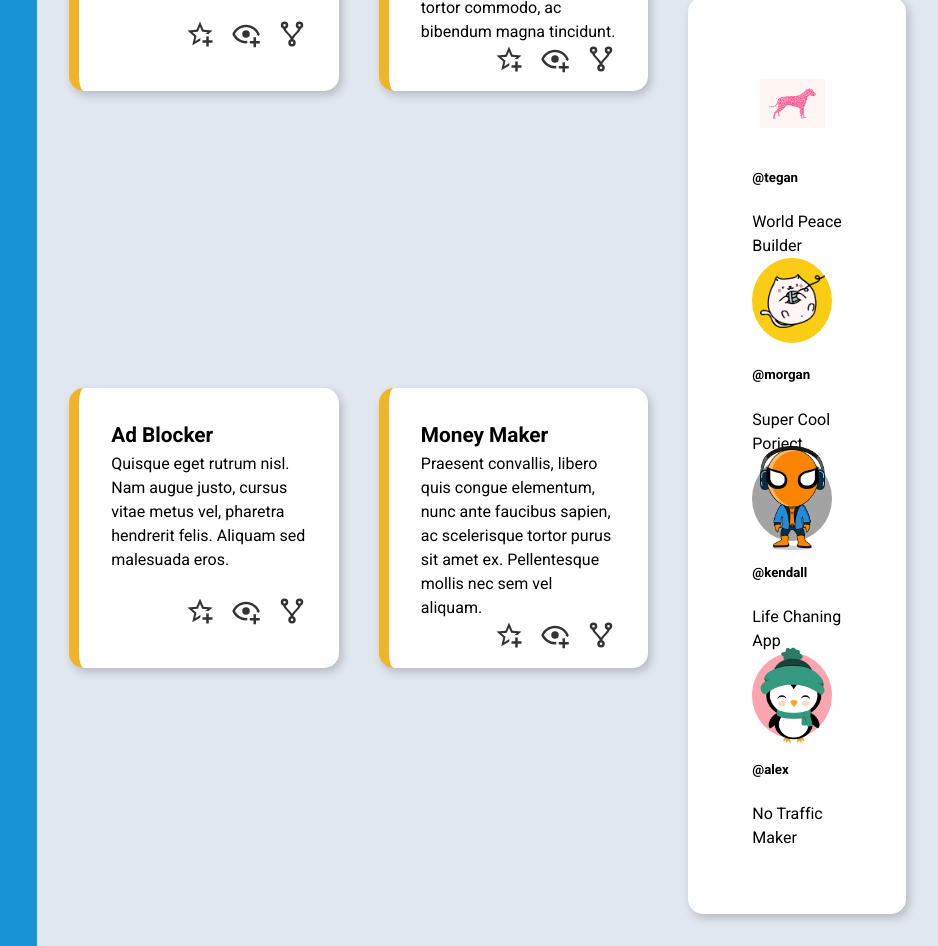
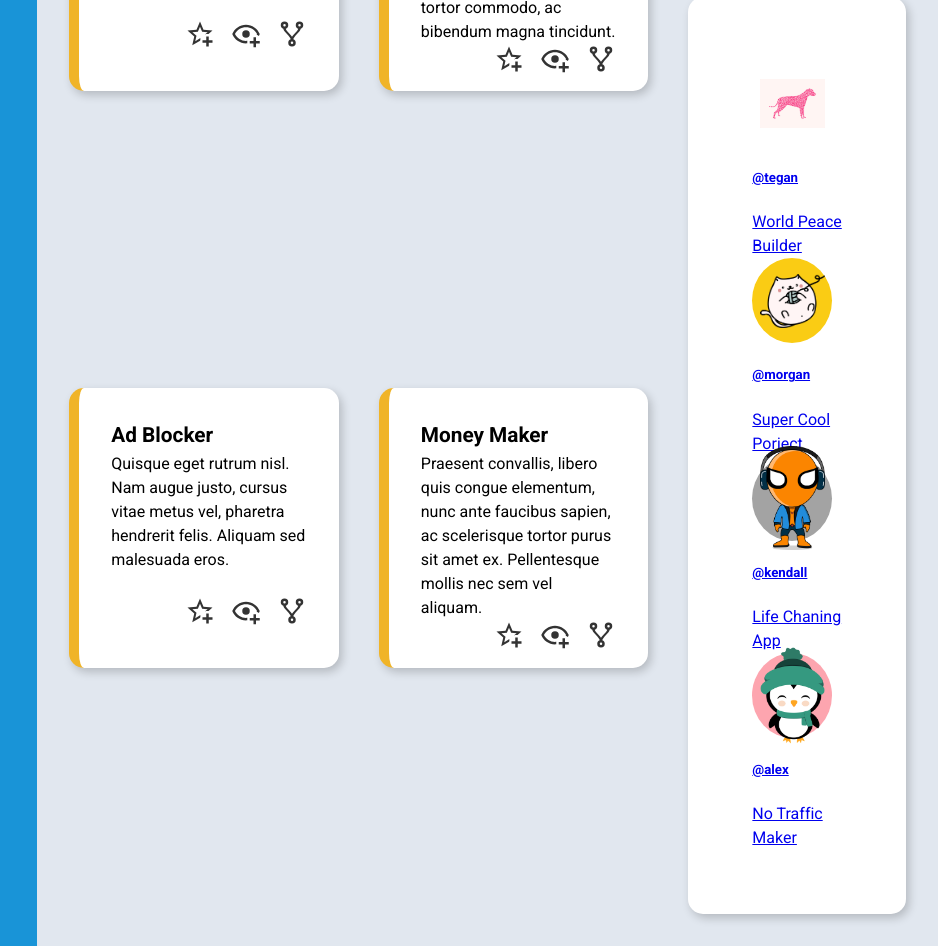
Before and after one commit to its-saad-rahman/admin-dashboard-odin-project, a plain HTML site: page index.html in a window 1280 px wide. Shown: the part 1090-2036 px from the top of the page, without its empty margins (342-1280 px from the left). Drawn offline with Linux system fonts and the light colour scheme.

Commit message:
Changed tranding section div to anchor tag

```diff
--- a/index.html
+++ b/index.html
@@ -430,25 +430,30 @@
           <h1>Announcments</h1>
           <div class="content">
             <div>
+              <a href="#">
                 <h5>Site Maintenance</h5>
                 <p class="announcments__content--desc">
-                Vestibulum maximus placerat felis, vitae iaculis purus eleifend
-                id. Nam nisl magna, lobortis condimentum commodo sed, aliquet
-                pharetra elit.
+                  Vestibulum maximus placerat felis, vitae iaculis purus
+                  eleifend id. Nam nisl magna, lobortis condimentum commodo sed,
+                  aliquet pharetra elit.
                 </p>
+              </a>
             </div>
             <div>
+              <a href="#">
                 <h5>Community Share Day</h5>
                 <p class="announcments__content--desc">
                   Nam laoreet aliquet est vitae sollicitudin. Proin tempor
                   imperdiet purus, at vestibulum nulla blandit nec. Cras nisi
                   nibh, tincidunt ac efficitur ut, varius quis libero. Etiam sit
                   amet est eu nisi pellentesque interdum nec nec felis. Sed a
-                cursus tortor. In vel mauris dolor. Nulla et ultrices felis, ut
-                ornare lacus. Aliquam erat volutpat.
+                  cursus tortor. In vel mauris dolor. Nulla et ultrices felis,
+                  ut ornare lacus. Aliquam erat volutpat.
                 </p>
+              </a>
             </div>
             <div>
+              <a href="#">
                 <h5>Update Privacy Policy</h5>
                 <p class="announcments__content--desc">
                   Phasellus efficitur, erat a pellentesque fringilla, nibh orci
@@ -457,6 +462,7 @@
                   dis parturient montes, nascetur ridiculus mus. Duis maximus
                   aliquet ex, v
                 </p>
+              </a>
             </div>
           </div>
         </div>
@@ -466,7 +472,7 @@
         <div class="trending">
           <h1>Trending</h1>
           <div class="content">
-            <div>
+            <a href="#">
               <div class="user__pic">
                 <img src="./images/dog.jpg" alt="dog avatar" />
               </div>
@@ -474,8 +480,8 @@
                 <h5 class="user__id">@tegan</h5>
                 <p class="user__current-project">World Peace Builder</p>
               </div>
-            </div>
-            <div>
+            </a>
+            <a href="#">
               <div class="user__pic cat">
                 <img src="./images/cat.png" alt="cat avatar" />
               </div>
@@ -483,8 +489,8 @@
                 <h5 class="user__id">@morgan</h5>
                 <p class="user__current-project">Super Cool Porject</p>
               </div>
-            </div>
-            <div>
+            </a>
+            <a href="#">
               <div class="user__pic spiderman">
                 <img src="./images/spiderman.png" alt="spiderman avatar" />
               </div>
@@ -492,8 +498,8 @@
                 <h5 class="user__id">@kendall</h5>
                 <p class="user__current-project">Life Chaning App</p>
               </div>
-            </div>
-            <div>
+            </a>
+            <a href="#">
               <div class="user__pic penguin">
                 <img src="./images/penguin.png" alt="penguin avatar" />
               </div>
@@ -501,7 +507,7 @@
                 <h5 class="user__id">@alex</h5>
                 <p class="user__current-project">No Traffic Maker</p>
               </div>
-            </div>
+            </a>
           </div>
         </div>
       </main>
```
Lines whose indentation alone changed are shown as unchanged.
